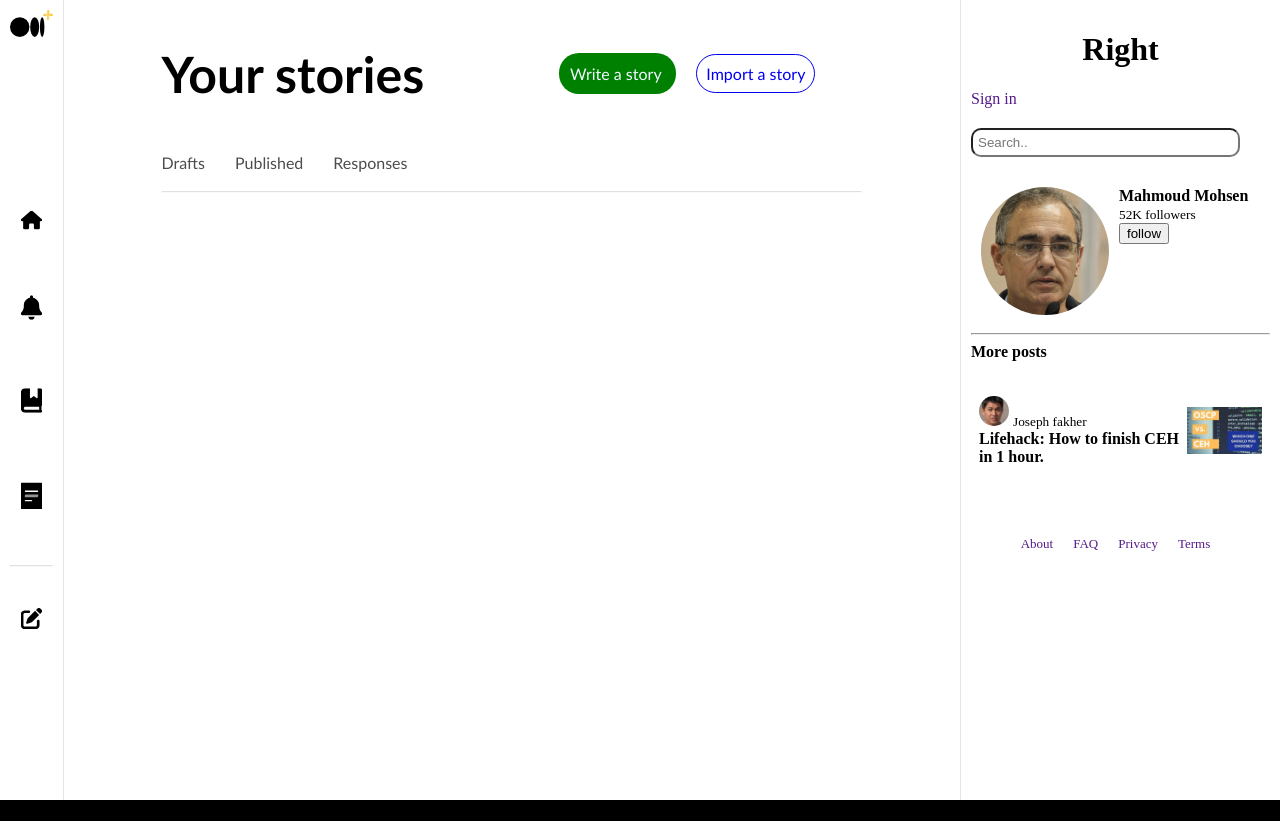
After one commit to MahmoudMohsenEgy/Another-Medium, a PHP site: page /stories-page.html in a window 1280 px wide. The commit adds this page. Run offline with PHP 8.4, Linux system fonts and the light colour scheme.

Commit message:
added stories page

```diff
--- /dev/null
+++ b/js/stories-page.js
@@ -0,0 +1,96 @@
+const stories_page = document.querySelector("#stories-page");
+const main_content = document.querySelector("#maincontent");
+const home = document.querySelector("#home");
+
+const get_data = async (option) => {
+  const data = fetch(`http://localhost:3000/draft/${option}`, {
+    headers: {
+      "Content-Type": "application/json",
+      Accept: "application/json",
+    },
+    method: "GET",
+    body: JSON.stringify(),
+  })
+    .then((response) => response.json())
+    .then((r) => console.log(r))
+    .catch((e) => console.error(e));
+};
+
+const createDraft = (id, title, date) => {
+  const timeinyears = (Date.now() - date) / (1000 * 60 * 60 * 24 * 365);
+  const timeinMonths = timeinyears * 12;
+  const timeinDays = timeinMonths * 30;
+  const timeinWeeks = timeinDays / 7;
+  const timeinHrs = timeinDays * 24;
+  const timeinMins = timeinHrs * 60;
+
+  const timetxt =
+    timeinyears > 1
+      ? timeinyears.toFixed(0) + " years "
+      : timeinMonths > 1
+      ? timeinMonths.toFixed(0) + " months "
+      : timeinWeeks > 1
+      ? timeinWeeks.toFixed(0) + " weeks "
+      : timeinDays > 1
+      ? timeinDays.toFixed(0) + " days "
+      : timeinHrs > 1
+      ? timeinHrs.toFixed(0) + " hrs "
+      : timeinMins.toFixed(0) + " min ";
+
+  const draft = document.createElement("div");
+  draft.innerHTML =
+    //   <a href="/draft/${id}"><b style="color:black;font-size:16px">${title}</b></a>
+    `
+  <a href="#"><b style="color:black;font-size:16px;">${title}</b></a>
+  <p style='opacity:50%;'> Created ${timetxt} ago </p>
+  <hr>
+  `;
+  draft.style.font = "14px Arial, sans-serif";
+  draft.style.marginTop = "20px";
+  return draft;
+};
+const drafts = [
+  {
+    id: "34rtyui8vds7",
+    title: "Untitled story 1",
+    time: Date.UTC(2021),
+  },
+  {
+    id: "34rtdsayui87",
+    title: "Untitled story 2",
+    time: Date.UTC(2022, 3),
+  },
+  {
+    id: "34rtyuidsa87",
+    title: "Untitled story 3",
+    time: Date.UTC(2022, 4, 1),
+  },
+  {
+    id: "34rtyui8fas7",
+    title: "Untitled story 4",
+    time: Date.now(),
+  },
+  {
+    id: "34rtyui8ewf7",
+    title: "Untitled story 5",
+    time: Date.UTC(2020, 6),
+  },
+];
+
+const options = document.querySelectorAll("#options li");
+
+options.forEach((option) => {
+  option.addEventListener("click", (e) => {
+    options.forEach((o) => o.classList.remove("active"));
+    while (main_content.firstChild)
+      main_content.removeChild(main_content.firstChild);
+    option.classList.add("active");
+    // const data = await get_data(option.id)
+    const data = drafts;
+    option.id === "drafts"
+      ? drafts.forEach(({ id, title, time }) => {
+          main_content.appendChild(createDraft(id, title, time));
+        })
+      : null;
+  });
+});
--- /dev/null
+++ b/stories-page.html
@@ -0,0 +1,128 @@
+<!DOCTYPE html>
+<html lang="en">
+<head>
+    <meta charset="UTF-8">
+    <meta http-equiv="X-UA-Compatible" content="IE=edge">
+    <meta name="viewport" content="width=device-width, initial-scale=1.0">
+    <link rel="icon" type="image/x-icon" href="assets/LeftNavBar/icons/favicon_2.svg">
+    <!-- Change this to your page name-->
+
+    <title>Change This to your page name</title>
+
+    <!--################################-->
+    <link rel="stylesheet" href="style/layout_style.css">
+    <link rel="stylesheet" href="style/stories_style.css">
+</head>
+<body>
+
+        <div class="row">
+            <div class="column left">
+                <a href="layout.html">
+                    <img style="cursor: pointer;" src="./assets/LeftNavBar/icons/MediumPlus.svg" alt="medium plus"/>
+                </a>
+                <div id="navBar">
+                    <a href="layout.html">
+                        <img  class="leftAssets" src="assets/LeftNavBar/home.svg" alt="Home Page" >
+                    </a>
+                    <a href="#">
+                        <img class="leftAssets" src="assets/LeftNavBar/bell_off.svg" alt="Notifications">
+                    </a>
+                    <a href="#">
+                        <img class="leftAssets" src="assets/LeftNavBar/bookmark.svg" alt="Saved Articles">
+                    </a>
+                    <a href="/stories-page.html">
+                    <img class="leftAssets" src="assets/LeftNavBar/icons/stories-icon.svg" alt="stories">
+                    </a>
+                <center><hr style="text-align:left;margin-bottom: 20px;"></center>
+                <img class="leftAssets" src="assets/LeftNavBar/write.svg" alt="Saved Articles">
+                </div>
+            </div>
+
+            <div class="column center" style="font-family:Calibri, 'Trebuchet MS', sans-serif, Arial;">
+                <div style="margin: 0 10% 0;">
+                    <center style="display: flex; align-items: center;">
+                        <h1 style="flex: 40%; font-size:50px; text-align: left;">Your stories</h1>
+                        <div style=" flex:40%; ">
+                            <a href="#"><span style="color: aliceblue; background-color:green; border-radius:20px; padding:11px; margin:10px;"> Write a story </span> </a>
+                            <a href="#"><span style="border-style:solid ; border-width: 1px; border-radius:20px; padding:9px; margin:10px"> Import a story</span></a>
+                        </div>
+                    </center>
+                    <div id="all-content" style="padding-top: 0%;">
+                        <div>
+                            <ul style="display: flex; padding-left:0;list-style:none" id="options">
+                                <li id="drafts">Drafts</li>
+                                <li id="published">Published</li>
+                                <li id="responses">Responses</li>
+                            </ul>
+                            <center><hr style="text-align:left;margin:0 0 20px;width: 100%; position: relative; top: -17px;"></center>
+
+                        </div>
+                        <div id="maincontent" >
+
+                        </div>
+                    </div>
+                </div>
+
+            </div>
+            <div class="column right">
+                <h1><center>Right</center></h1>
+                <div class="rightBlock">
+                    <a href="">Sign in</a>
+                    <input class="search" type="text" placeholder="Search..">
+
+                    <div class="usr_info_placeholder">
+                        <img style="width: 10vw; height: 100%; border-radius:50%; margin-right: 10px;" src="assets/RightBar/usr_img.jpg" alt="follow">
+                        <div id="rightpublisher">
+                            <Strong>Mahmoud Mohsen</Strong>
+                            <br>
+                            <small>52K followers</small>
+                            <br>
+                            <button>follow</button>
+                            <br>
+
+                        </div>
+
+                    </div>
+
+                    <div style="height: auto; ">
+                        <hr style="opacity: 1; width: 100%;">
+                        <strong style="margin-top: 10px; margin-bottom: 10px;">More posts</strong>
+
+                        <div class="post_demo_placeholder">
+
+                            <div style="width: 100%; display: flex; flex-direction: column;">
+                                <div style="width:70%; align-items: center;">
+                                    <img   class="userphoto" src="assets/RightBar/joseph.jpg" alt="user photo">
+                                    <small>Joseph fakher</small>
+                                </div>
+                                <strong style="width:auto; font-size:medium;">Lifehack: How to finish CEH in 1 hour.</strong>
+
+                            </div>
+                            <img style="width: 30%;height: 50%; padding: 5px;" class="thumbnail" src="assets/RightBar/oscp-vs-ceh.jpg" alt="post img">
+
+                        </div>
+
+
+
+
+
+
+
+                    </div>
+                    <div style="display: flex; height: 100%; justify-content: center;" >
+                        <br>
+                        <a class="helperlinks" href="">About</a>
+                        <a class="helperlinks" href="">FAQ</a>
+                        <a class="helperlinks" href="">Privacy</a>
+                        <a class="helperlinks" href="">Terms</a>
+                    </div>
+
+
+                </div>
+
+            </div>
+        </div>
+
+<script src="./js/stories-page.js"></script>
+</body>
+</html>
--- a/style/layout_style.css
+++ b/style/layout_style.css
@@ -59,11 +59,11 @@
     padding: 0px;
     margin-top: 10px;
     margin-bottom: 30px;
-    transition: transform 1s;
+    transition: all 0.2s;
 }
 .leftAssets:hover {
     cursor: pointer;
-    transform: scale(0.7) ;
+    transform: scale(0.6) ;
 }
 #navBar {
     height: 100%;
--- /dev/null
+++ b/style/stories_style.css
@@ -0,0 +1,20 @@
+#options li{
+    opacity: 70%;
+    font-size: 16px;
+    margin: 0  30px 0 0;
+    padding-bottom: 20px;
+    cursor: pointer;
+}
+
+.active{
+    opacity: 100% !important;
+    border-bottom: solid 1px;
+    z-index: 1;
+}
+hr{
+    opacity: 30%;
+}
+
+a{
+    text-decoration: none;
+}
```
Also changed, not shown: layout.html (+18 -6 lines), assets/LeftNavBar/icons/Add a new part.svg (added), assets/LeftNavBar/icons/Add a video.svg (added), assets/LeftNavBar/icons/Add an image from unsplash.svg (added), assets/LeftNavBar/icons/Add embed.svg (added), assets/LeftNavBar/icons/Add image.svg (added), assets/LeftNavBar/icons/Add.svg (added), assets/LeftNavBar/icons/MediumPlus.svg (added), assets/LeftNavBar/icons/Notification.svg (added), assets/LeftNavBar/icons/favicon.svg (added), assets/LeftNavBar/icons/favicon_1.svg (added), assets/LeftNavBar/icons/favicon_2.svg (added), assets/LeftNavBar/icons/profile picture.svg (added), assets/LeftNavBar/icons/stories-icon.svg (added), 1 more files.
